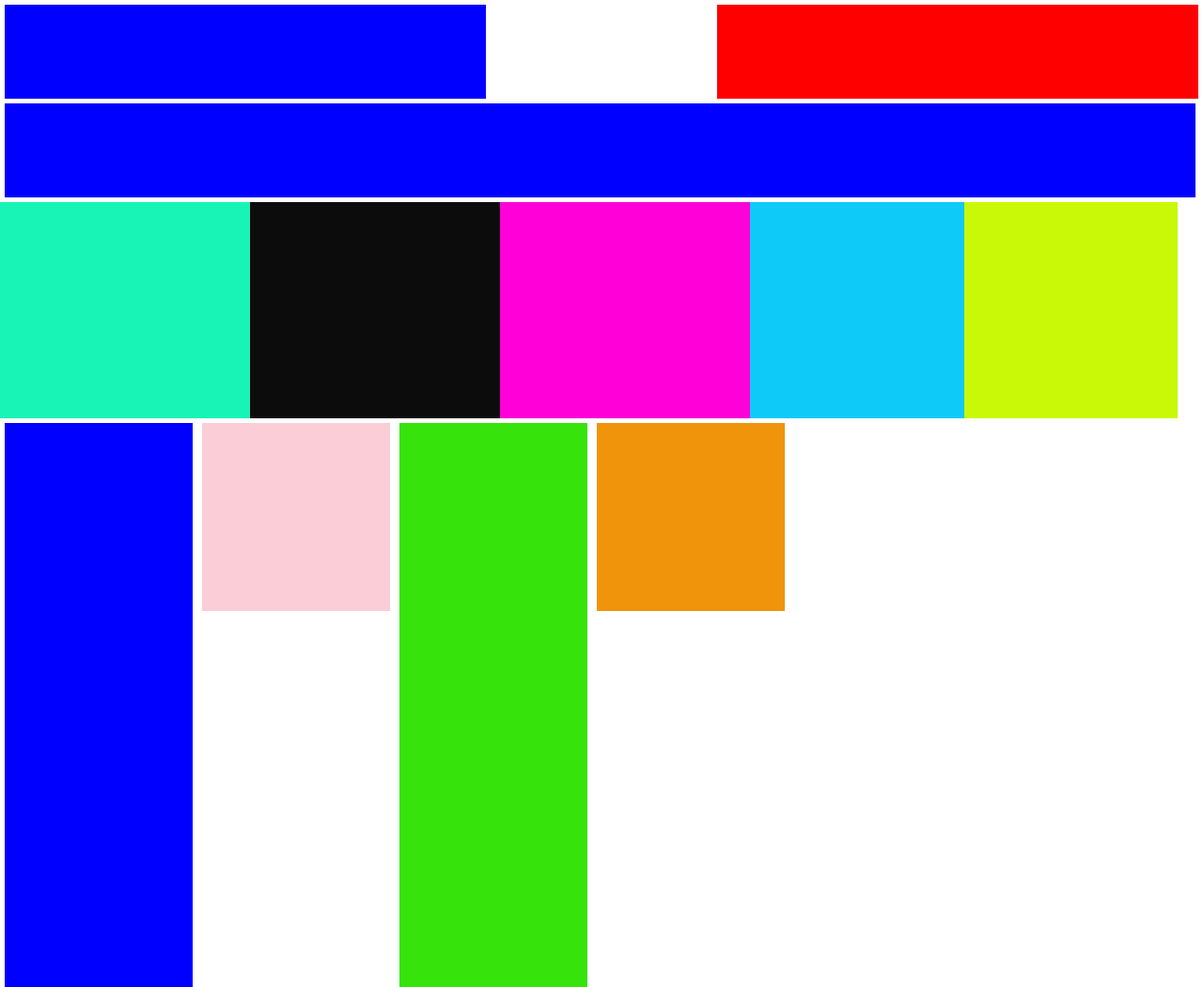
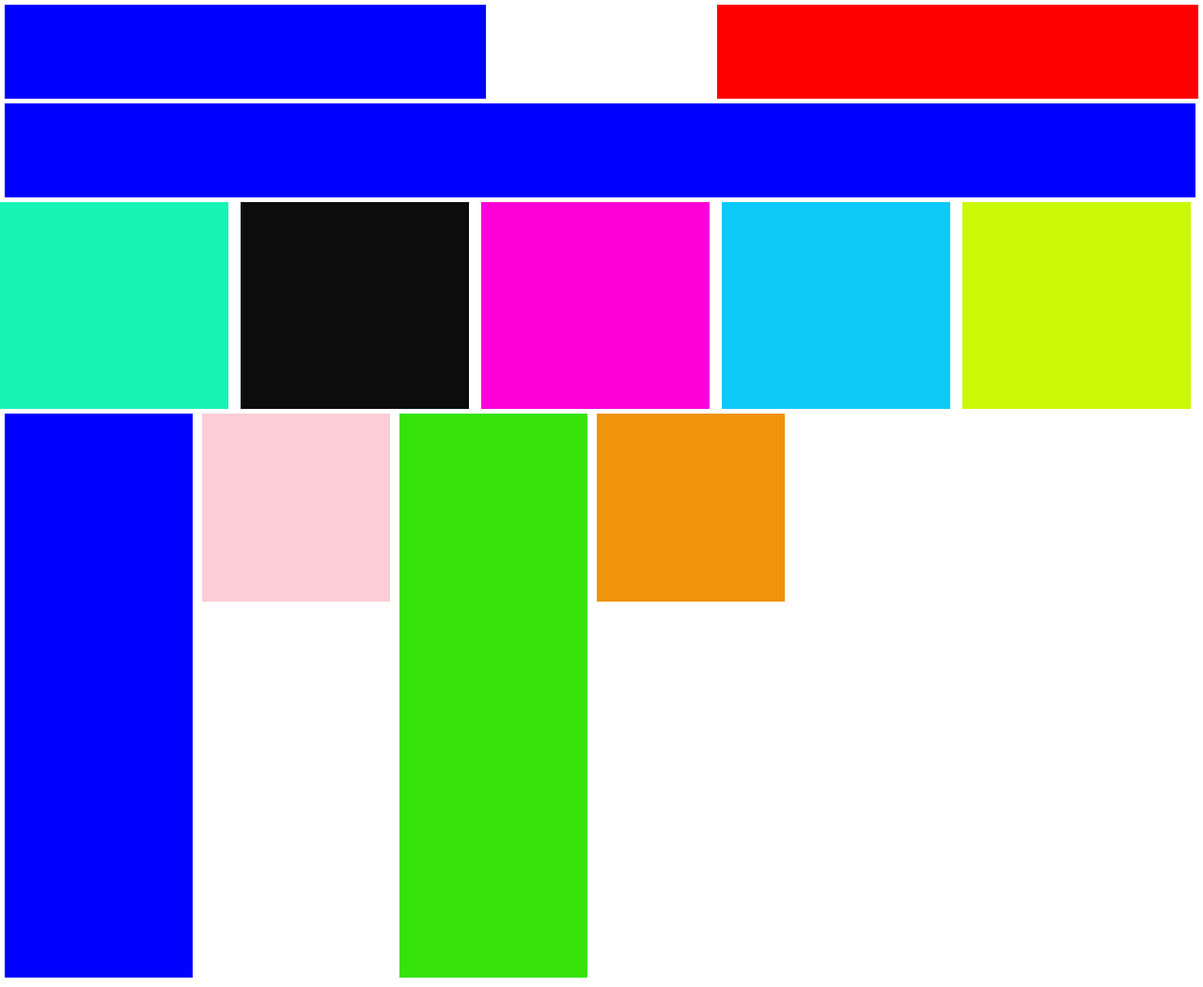
Before and after one commit to styaam/wills-website, a plain HTML site: page index.html in a window 1280 px wide. Shown: the whole page at 94% size. Drawn offline with Linux system fonts and the light colour scheme.

Commit message:
Ive added some optimisations

```diff
--- a/index.html
+++ b/index.html
@@ -5,22 +5,24 @@
   </head>
 
   <body>
-    <section class="boxes">
+    <div class="clear-fix">
       <div class="box-blue-1"></div>
       <div class="box-blue-2"></div>
+    </div>
 
-      <div class="box-blue-3"></div>
+    <div class="box-blue-3"></div>
 
-      <div class="box-blue-4"></div>
-      <div class="box-blue-5"></div>
-      <div class="box-blue-6"></div>
-      <div class="box-blue-7"></div>
-      <div class="box-blue-8"></div>
+    <div class="clear-fix">
+      <div class="row-box box-blue-4"></div>
+      <div class="row-box box-blue-5"></div>
+      <div class="row-box box-blue-6"></div>
+      <div class="row-box box-blue-7"></div>
+      <div class="row-box box-blue-8"></div>
+    </div>
 
-      <div class="box-blue-9"></div>
-      <div class="box-blue-10"></div>
-      <div class="box-blue-11"></div>
-      <div class="box-blue-12"></div>
-    </section>
+    <div class="box-blue-9"></div>
+    <div class="box-blue-10"></div>
+    <div class="box-blue-11"></div>
+    <div class="box-blue-12"></div>
   </body>
 </html>
--- a/style.css
+++ b/style.css
@@ -3,8 +3,21 @@ body {
   box-sizing: border-box;
 }
 
-.boxes{
+.clear-fix {
+  clear: both;
+}
 
+.boxes {}
+
+.row-box {
+  height: 220px;
+  width: 19%;
+  margin-right: 1%;
+  float: left;
+}
+
+.row-box:last-child {
+  margin-right: 0;
 }
 
 .box-blue-1 {
@@ -33,43 +46,22 @@ body {
 
 .box-blue-4 {
   background-color: rgba(17, 244, 180, 0.97);
-  height: 220px;
-  width: 20%;
-  padding: 5px;
-  float: left;
 }
 
 .box-blue-5 {
   background-color: rgb(12, 12, 12);
-  height: 220px;
-  width: 20%;
-  padding: 5px;
-  float: left;
 }
 
 .box-blue-6 {
   background-color: rgb(255, 0, 217);
-  height: 220px;
-  width: 20%;
-  padding: 5px;
-  float: left;
-
 }
 
 .box-blue-7 {
   background-color: rgb(14, 202, 249);
-  height: 220px;
-  width: 17%;
-  padding: 5px;
-  float: left;
 }
 
 .box-blue-8 {
   background-color: rgb(201, 249, 7);
-  height: 220px;
-  width: 17%;
-  padding: 5px;
-  float: left;
 }
 
 .box-blue-9 {
```
